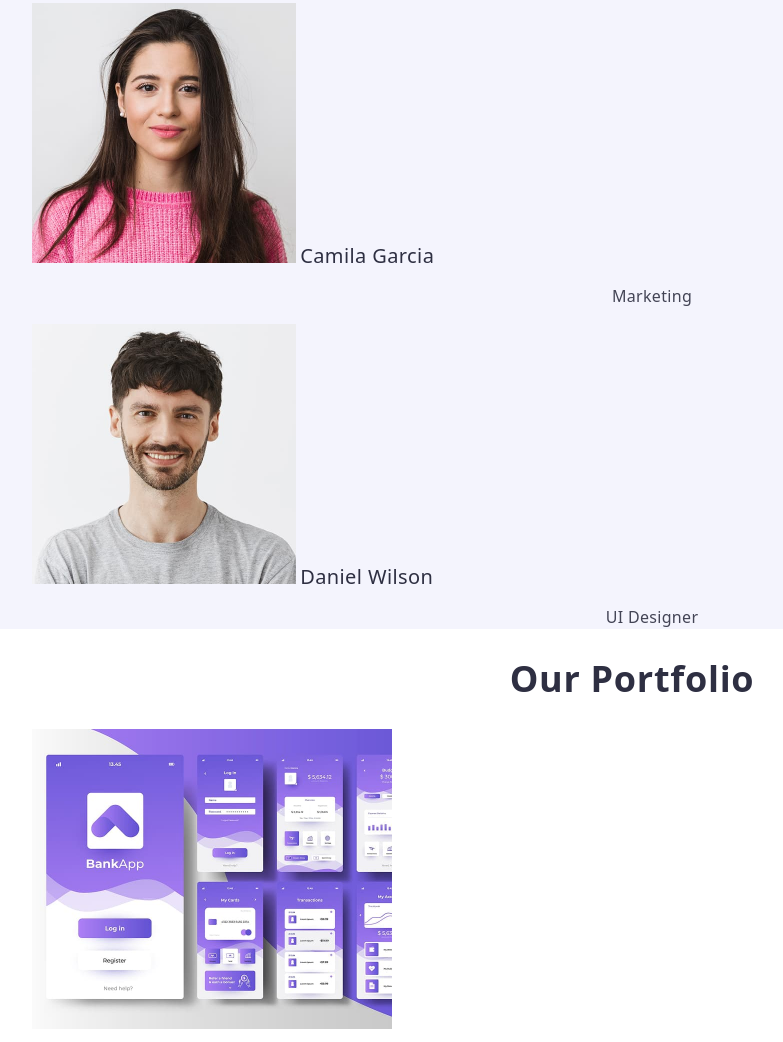
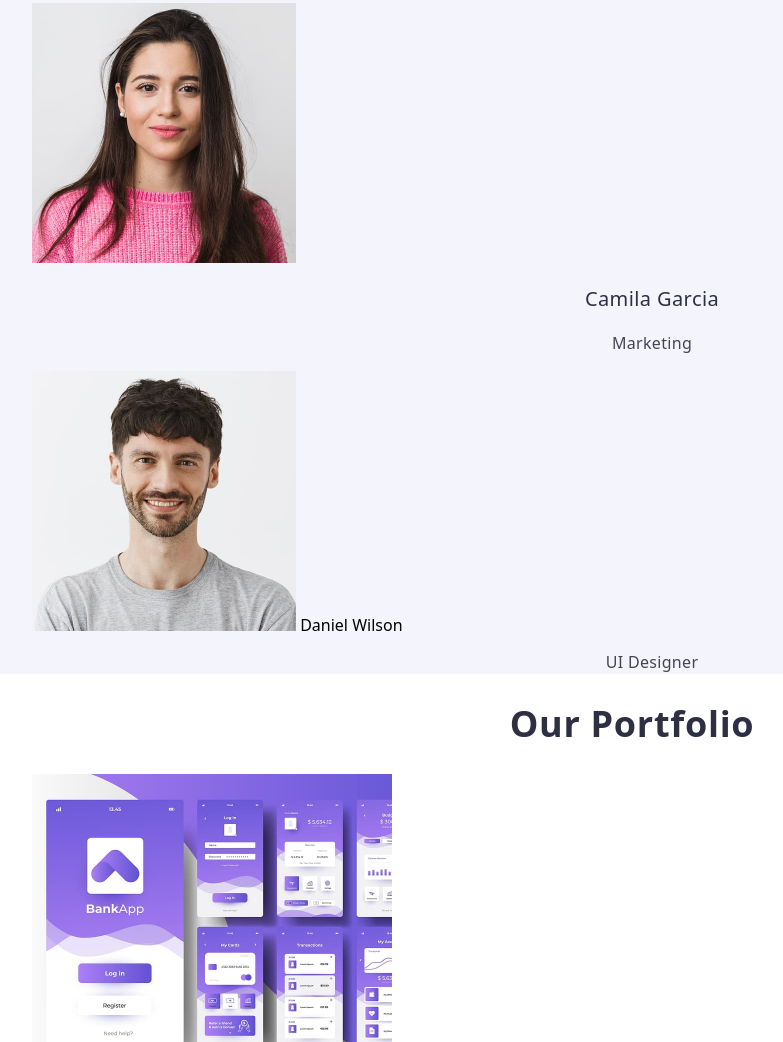
Before and after one commit to ooe979/goit-markup-hw-02, a plain HTML site: page index.html in a window 1280 px wide. Shown: the part 1539-2581 px from the top of the page, without its empty margins (8-791 px from the left). Drawn offline with nearby package versions, Linux system fonts and the light colour scheme.

Commit message:
modific index

```diff
--- a/index.html
+++ b/index.html
@@ -115,12 +115,12 @@
           </li>
           <li>
             <img src="./images/img-03.jpg" alt="Marketing" width="264" />
-            <h class="name-taem-specialist" 3>Camila Garcia</h>
+            <h3 class="name-taem-specialist">Camila Garcia</h3>
             <p class="team-specialist">Marketing</p>
           </li>
           <li>
             <img src="./images/img-04.jpg" alt="UI Designer" width="264" />
-            <h class="name-taem-specialist" 3>Daniel Wilson</h>
+            <h 3class="name-taem-specialist">Daniel Wilson</h>
             <p class="team-specialist">UI Designer</p>
           </li>
         </ul>
```
